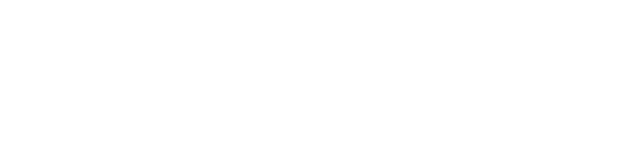
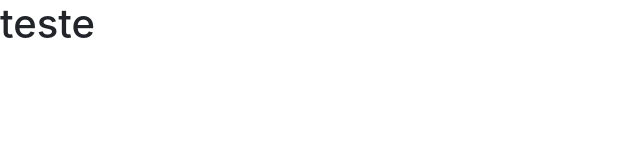
Before and after one commit to gabbrielleite/cursofrontend, a website: page index.html in a window 1280 px wide. Shown: the whole page, without its empty margins (0-640 px from the left). Drawn offline with nearby package versions, Linux system fonts and the light colour scheme.

Commit message:
criando gitignore e package.json

```diff
--- a/index.html
+++ b/index.html
@@ -3,8 +3,11 @@
 <head>
     <meta charset="UTF-8">
     <title>Studio M Academia da Beleza</title>
+    <link rel="stylesheet" href="node_modules/bootstrap/dist/css/bootstrap.css">
+    <link rel="stylesheet" href="node_modules/font-awesome/css/font-awesome.css">
 </head>
 <body>
+   <h1>teste</h1>
 
 </body>
 </html>
```
Also changed, not shown: package.json (added, +16 -0 lines), 2 other files.
